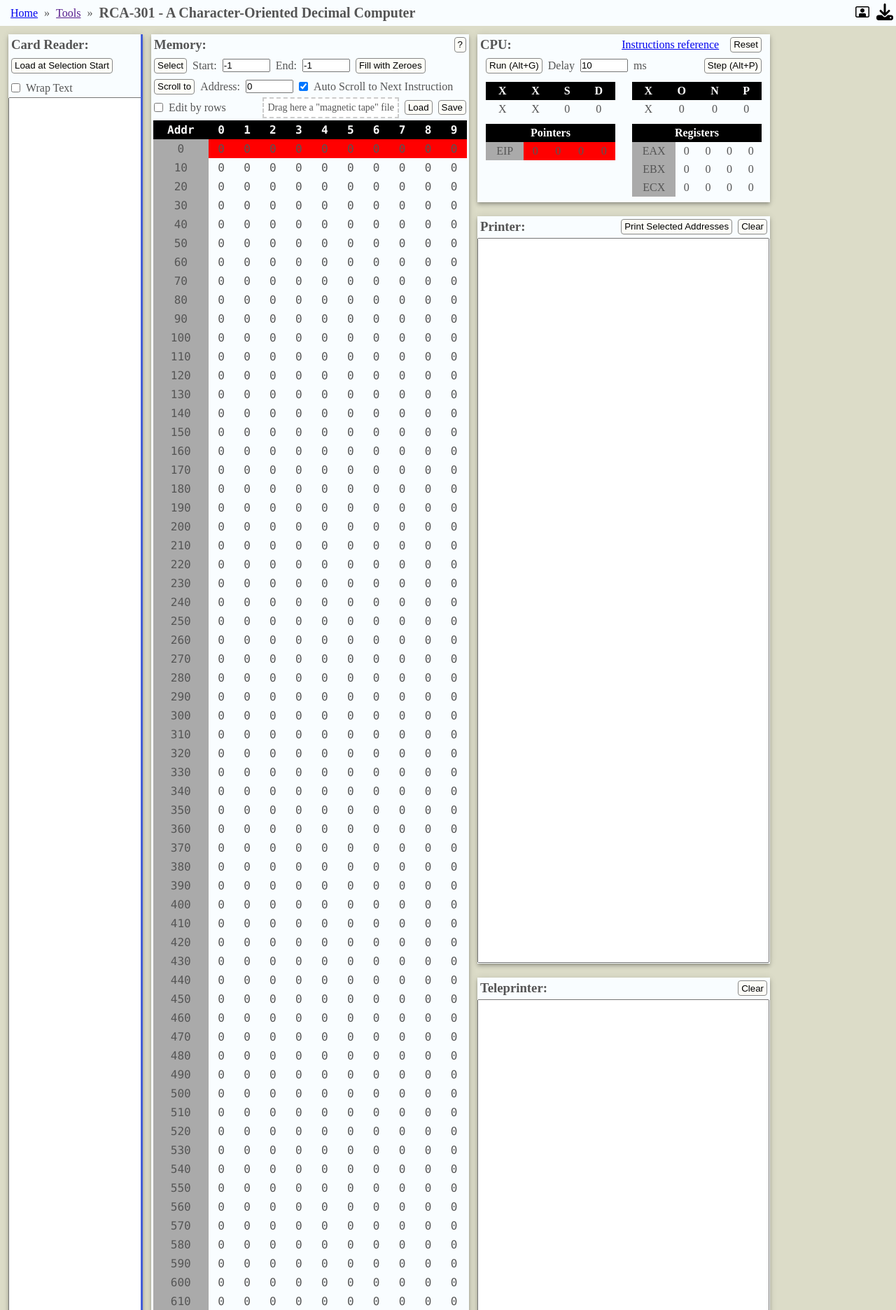
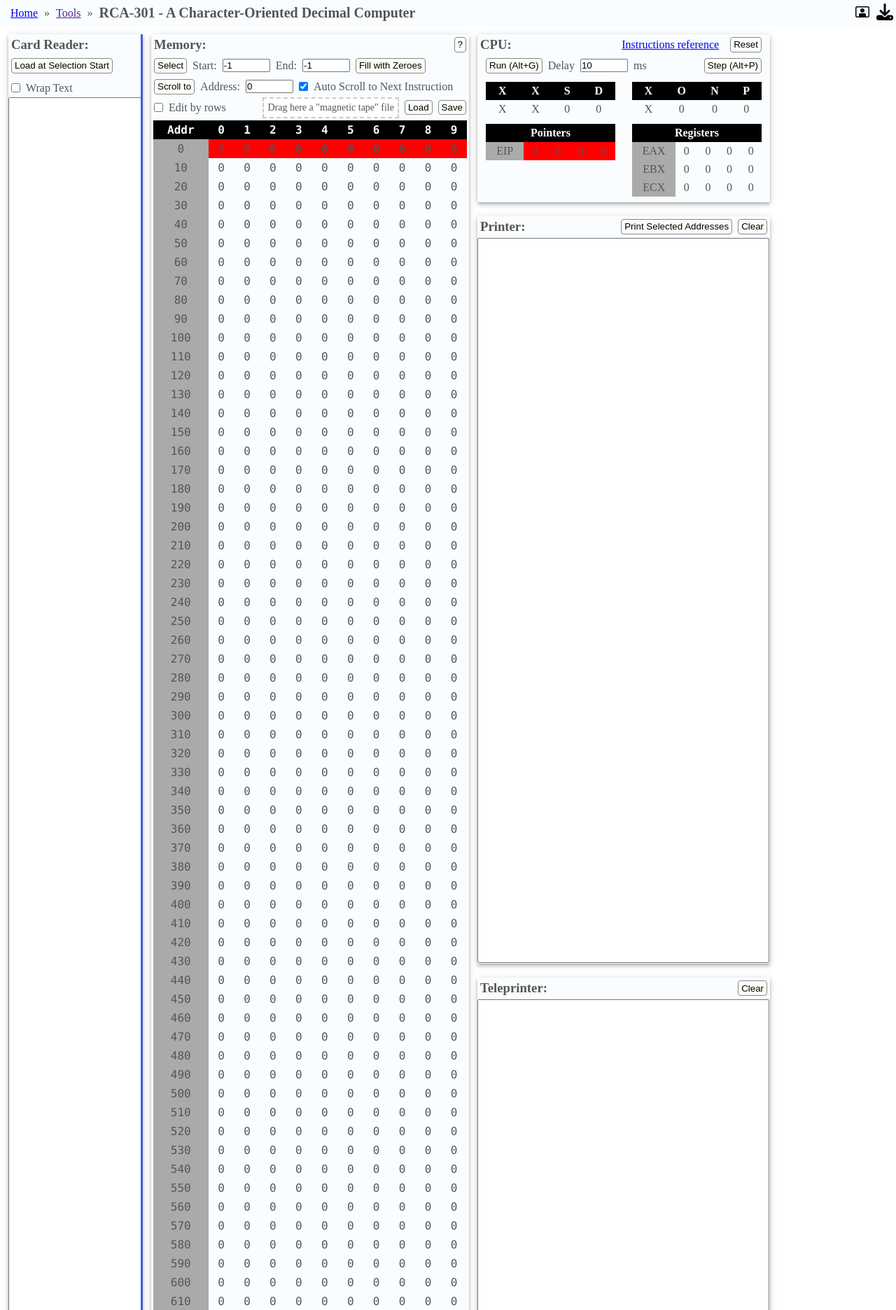
Before and after one commit to TheCodingAngel/WebResources, a PHP site: page /tools/RCA-301.php in a window 1280 px wide. Shown: the part 48-1920 px from the top of the page at 70% size. Run offline with PHP 8.4, Linux system fonts and the light colour scheme.

Commit message:
Temporary and small style changes while waiting for the big ones.

```diff
--- a/tools/scripts/Rca301/RCA-301.css
+++ b/tools/scripts/Rca301/RCA-301.css
@@ -16,7 +16,7 @@ body {
   font-size: 16px;
   font-family: "Times New Roman", serif;
   color: #555;
-  background: rgb(220, 220, 200);
+  background: white;
 }
 
 
--- a/tools/scripts/_Common/base.css
+++ b/tools/scripts/_Common/base.css
@@ -8,6 +8,7 @@
   --margin-xxl: 2.5rem;
 
   --total-min-height: 35rem;
+  --total-max-height: 50rem;
   --card-reader-min-width: 12rem;
   --card-reader-max-width: 30rem;
 
```
